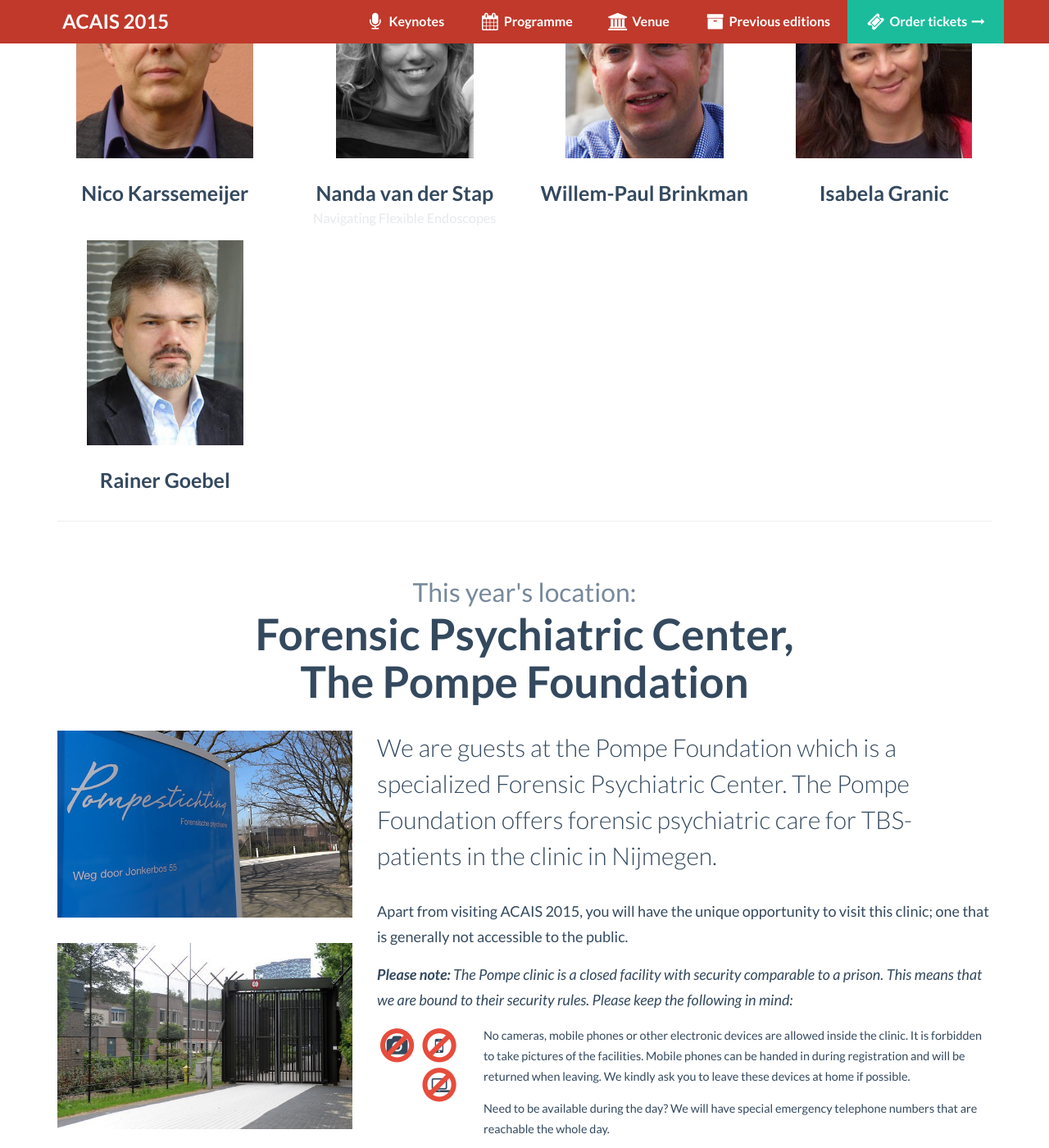
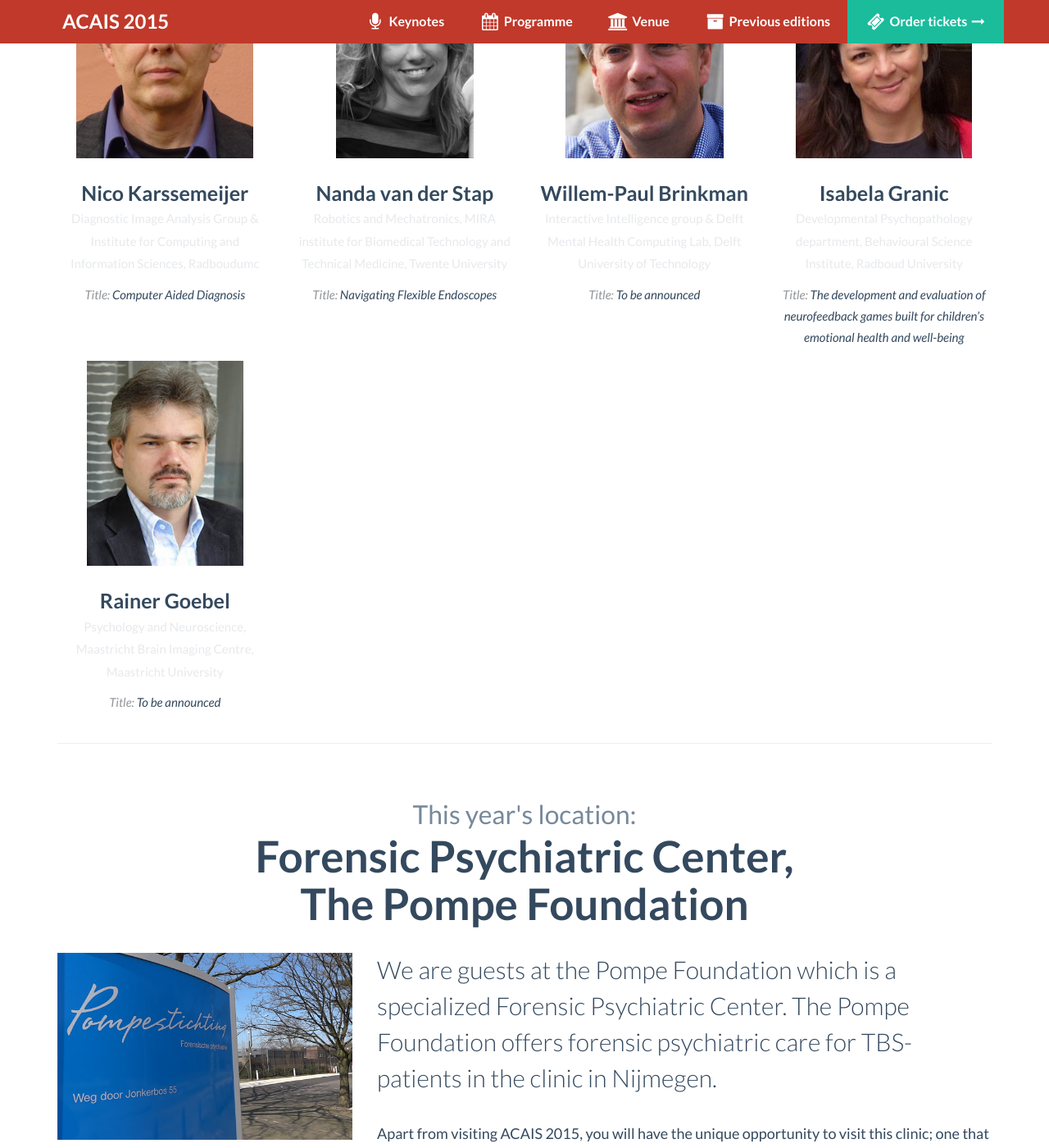
Before and after one commit to wouterbulten/acais-website, a Jekyll site: the page built from index.html, in a window 1280 px wide and 1400 px high, scrolled down 2240 px. Shown: the whole window at 82% size. Built offline with Jekyll 4.4.1, drawn with Linux system fonts in a browser that asks for light colours; nearby versions of some CDN libraries.

Commit message:
Updated speaker list

```diff
--- a/css/main.css
+++ b/css/main.css
@@ -159,6 +159,18 @@
 .invited-talks h3 {
     font-size: 25px ;
 }
+.invited-talks h3 small {
+    color: #;
+    font-size: 15px;
+}
+.invited-talks p:before {
+    content: "Title: ";
+    color: #929599;
+}
+.invited-talks p {
+    font-style: italic;
+    font-size: 15px;
+}
 /* Programme table */
 
 .table-programme {
--- a/index.html
+++ b/index.html
@@ -111,7 +111,13 @@
     <div class="row text-center invited-talks">
         <div class="col-md-3">
             <img src="img/speakers/nicokarssemeijer.jpeg" alt="Nico Karssemeijer" class="speaker-photo">
-            <h3>Nico Karssemeijer</h3>
+            <h3>
+                Nico Karssemeijer
+                <br>
+                <small>Diagnostic Image Analysis Group &amp; Institute for Computing and Information Sciences, Radboudumc</small>
+            </h3>
+
+            <p class="talk-title">Computer Aided Diagnosis</p>
         </div>
 
         <div class="col-md-3">
@@ -119,25 +125,45 @@
             <h3>
                 Nanda van der Stap
                 <br>
-                <small>Navigating Flexible Endoscopes</small>
+                <small>Robotics and Mechatronics, MIRA institute for Biomedical Technology and Technical Medicine, Twente University</small>
             </h3>
+
+            <p class="talk-title">Navigating Flexible Endoscopes</p>
         </div>
 
         <div class="col-md-3">
             <img src="img/speakers/willempaulbrinkman.jpg" alt="Willem-Paul Brinkman" class="speaker-photo">
-            <h3>Willem-Paul Brinkman</h3>
+            <h3>
+                Willem-Paul Brinkman
+                <br>
+                <small>Interactive Intelligence group &amp; Delft Mental Health Computing Lab, Delft University of Technology</small>
+            </h3>
+
+            <p class="talk-title">To be announced</p>
         </div>
 
         <div class="col-md-3">
             <img src="img/speakers/isabelagranic.jpg" alt="Isabela Granic" class="speaker-photo">
-            <h3>Isabela Granic</h3>
+            <h3>
+                Isabela Granic
+                <br>
+                <small>Developmental Psychopathology department, Behavioural Science Institute, Radboud University</small>
+            </h3>
+
+            <p class="talk-title">The development and evaluation of neurofeedback games built for children’s emotional health and well-being</p>
         </div>
     </div>
 
     <div class="row text-center invited-talks">
         <div class="col-md-3">
             <img src="img/speakers/rainergoebel.jpg" alt="Rainer Goebel" class="speaker-photo">
-            <h3>Rainer Goebel</h3>
+            <h3>
+                Rainer Goebel
+                <br>
+                <small>Psychology and Neuroscience, Maastricht Brain Imaging Centre, Maastricht University</small>
+            </h3>
+
+            <p class="talk-title">To be announced</p>
         </div>
     </div>
 
```
